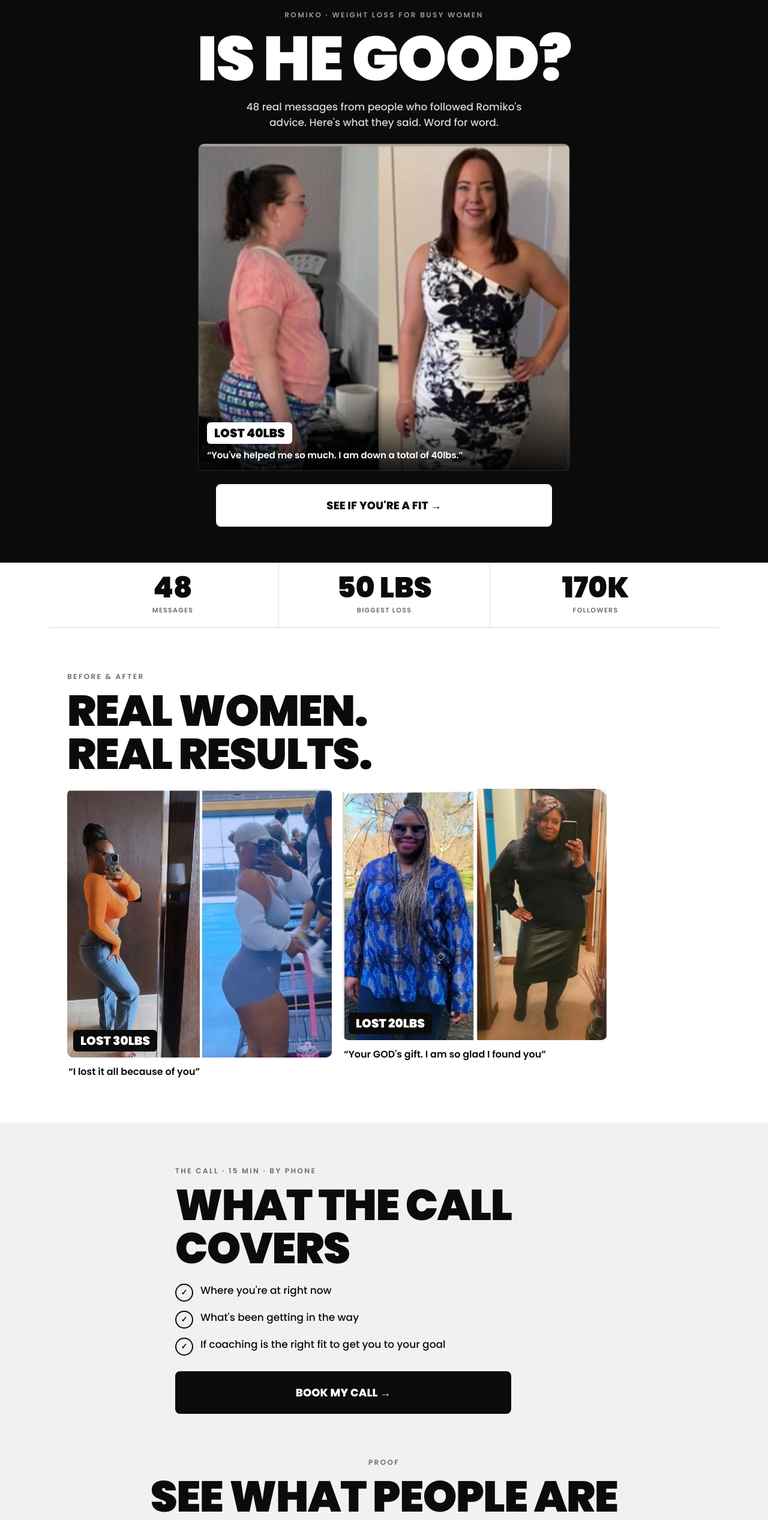
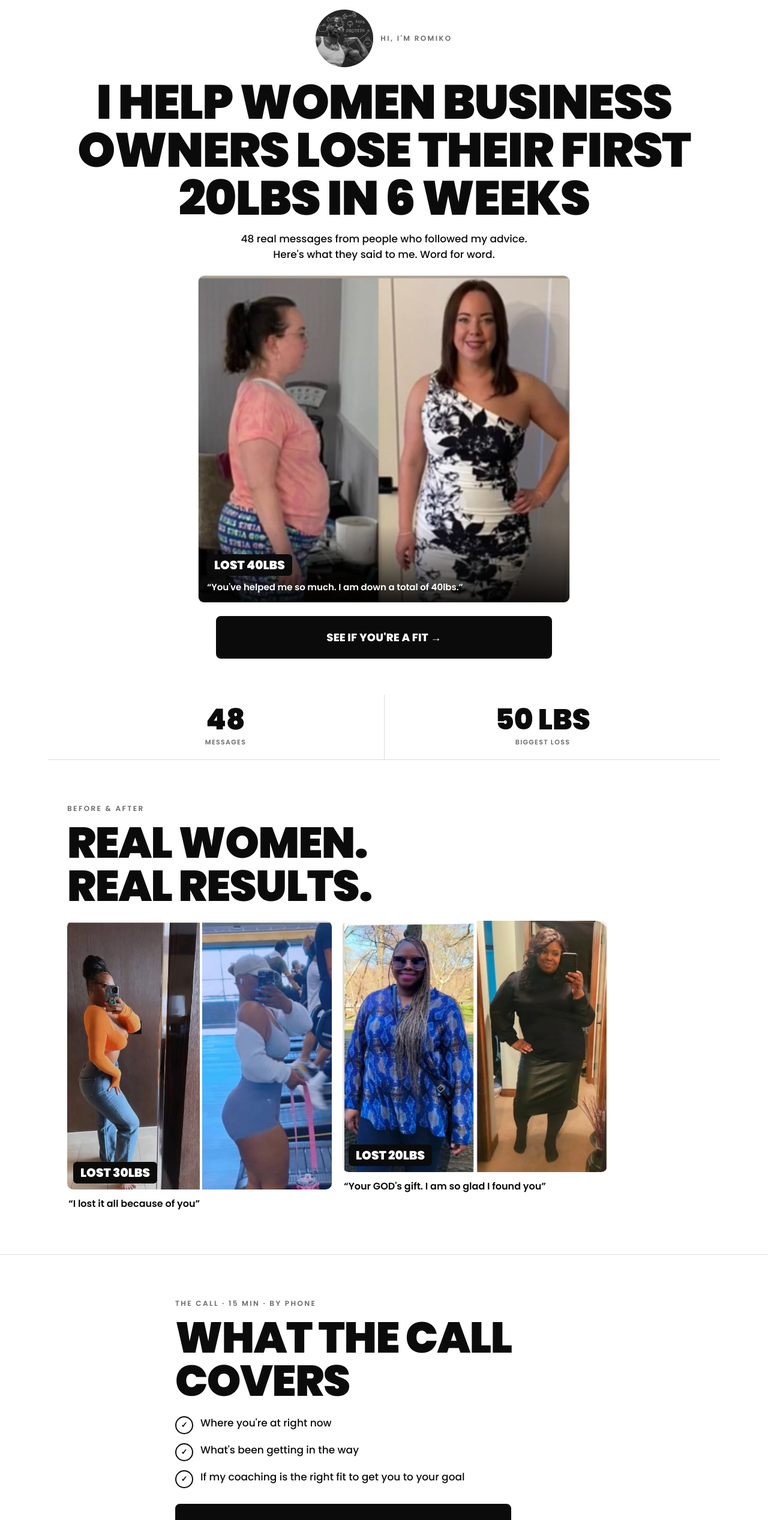
Before and after one commit to Gromikoo/coaching, a plain HTML site: page index.html in a window 1280 px wide. Shown: the part 40-2574 px from the top of the page at 60% size. Drawn offline with Linux system fonts and the light colour scheme; a script that the page names is missing.

Commit message:
White page, first person, new headline; story images match
Co-Authored-By: Claude Opus 5.5 <noreply@anthropic.com>

```diff
--- a/index.html
+++ b/index.html
@@ -3,12 +3,12 @@
 <head>
 <meta charset="utf-8">
 <meta name="viewport" content="width=device-width, initial-scale=1, viewport-fit=cover">
-<title>Is He Good? Real Results</title>
-<meta name="description" content="Real weight loss messages, word for word. Book a strategy call with Romiko.">
-<meta property="og:title" content="Is He Good? Read what they said.">
+<title>Romiko | Real Results, Word for Word</title>
+<meta name="description" content="Real weight loss messages from people who followed my advice, word for word. Book a call with me.">
+<meta property="og:title" content="I help women business owners lose their first 20lbs in 6 weeks.">
 <meta property="og:description" content="48 real messages and 3 before-and-afters. See if you're a fit.">
 <meta property="og:image" content="img/photo/lost-40.jpg">
-<meta name="theme-color" content="#0b0b0b">
+<meta name="theme-color" content="#ffffff">
 <link rel="preconnect" href="https://fonts.googleapis.com">
 <link rel="preconnect" href="https://fonts.gstatic.com" crossorigin>
 <link href="https://fonts.googleapis.com/css2?family=Poppins:wght@400;500;600;800;900&display=swap" rel="stylesheet">
@@ -20,14 +20,15 @@ body{font-family:"Poppins",system-ui,sans-serif;background:var(--white);color:va
 img{display:block;max-width:100%}
 .wrap{max-width:1120px;margin:0 auto;padding:0 var(--gutter)}
 section{padding:48px 0}
-.dark{background:var(--black);color:var(--white)}
-.grey{background:var(--grey)}
+.dark{background:var(--white);color:var(--black)}
+.grey{background:var(--white)}
+section+section{border-top:1px solid var(--line)}
 
 h1,h2{font-weight:900;text-transform:uppercase;letter-spacing:-.02em;line-height:1}
-h1{font-size:clamp(46px,13vw,104px)}
+h1{font-size:clamp(34px,9.6vw,80px)}
 h2{font-size:clamp(34px,8.6vw,72px);margin-bottom:22px}
 .eyebrow{font-size:12px;font-weight:600;letter-spacing:.2em;text-transform:uppercase;color:var(--muted);margin-bottom:12px}
-.dark .eyebrow{color:#9a9a9a}
+.dark .eyebrow{color:var(--muted)}
 .lead{font-size:17px;font-weight:500;max-width:46ch}
 .center{text-align:center}.center .lead{margin-left:auto;margin-right:auto}
 
@@ -35,22 +36,25 @@ h2{font-size:clamp(34px,8.6vw,72px);margin-bottom:22px}
   font-weight:800;font-size:18px;text-transform:uppercase;letter-spacing:.01em;text-decoration:none;cursor:pointer;
   padding:20px 22px;border-radius:8px;border:2px solid var(--black);background:var(--black);color:var(--white);transition:transform .12s}
 .btn:active{transform:scale(.98)}
-.dark .btn{background:var(--white);color:var(--black);border-color:var(--white)}
+.dark .btn{background:var(--black);color:var(--white);border-color:var(--black)}
 .btn.ghost{background:transparent;color:var(--black);font-family:inherit}
 
 /* hero */
 .hero{padding:30px 0 34px}
-.hero .lead{margin:16px auto 22px;color:#d6d6d6}
-.hero-media{position:relative;max-width:620px;margin:0 auto 22px;border-radius:10px;overflow:hidden;border:1px solid #2a2a2a}
+.me{display:flex;align-items:center;justify-content:center;gap:12px;margin-bottom:18px}
+.me img{width:72px;height:72px;border-radius:50%;object-fit:cover;flex:none}
+.me .eyebrow{margin:0;text-align:left;line-height:1.5}
+.hero .lead{margin:16px auto 22px}
+.hero-media{position:relative;max-width:620px;margin:0 auto 22px;border-radius:10px;overflow:hidden;border:1px solid var(--line)}
 .hero-media img{width:100%;max-height:68vh;object-fit:cover;object-position:top}
-.badge{display:inline-block;background:var(--white);color:var(--black);font-weight:900;font-size:20px;
+.badge{display:inline-block;background:var(--black);color:var(--white);font-weight:900;font-size:20px;
   text-transform:uppercase;padding:8px 12px;border-radius:6px;line-height:1}
 .hero-quote{position:absolute;left:0;right:0;bottom:0;padding:48px 14px 14px;background:linear-gradient(transparent,rgba(0,0,0,.88));
   color:#fff;font-weight:600;font-size:15px;text-align:left}
 .hero-quote .badge{margin-bottom:8px}
 
 /* stats */
-.stats{display:grid;grid-template-columns:repeat(3,1fr);border-bottom:1px solid var(--line)}
+.stats{display:grid;grid-template-columns:repeat(2,1fr);border-bottom:1px solid var(--line)}
 .stat{padding:18px 6px;text-align:center}
 .stat+.stat{border-left:1px solid var(--line)}
 .stat b{display:block;font-weight:900;font-size:clamp(26px,7.5vw,48px);line-height:1;text-transform:uppercase}
@@ -84,11 +88,11 @@ h2{font-size:clamp(34px,8.6vw,72px);margin-bottom:22px}
 .more{margin-top:18px}
 
 /* book */
-.cal{background:#fff;border-radius:12px;overflow:hidden;margin-top:20px}
+.cal{background:#fff;border-radius:12px;overflow:hidden;margin-top:20px;border:1px solid var(--line)}
 .calendly-inline-widget{min-width:280px;height:1000px}
-.fallback{text-align:center;font-size:14px;color:#9a9a9a;margin-top:14px}
-.fallback a{color:#fff;font-weight:700}
-footer{background:var(--black);color:#777;font-size:12px;text-align:center;padding:0 var(--gutter) 110px}
+.fallback{text-align:center;font-size:14px;color:var(--muted);margin-top:14px}
+.fallback a{color:var(--black);font-weight:700}
+footer{background:var(--white);color:var(--muted);border-top:1px solid var(--line);padding-top:24px!important;font-size:12px;text-align:center;padding:0 var(--gutter) 110px}
 
 /* screenshot viewer */
 dialog{border:0;padding:0;background:transparent;max-width:min(560px,92vw);margin:auto}
@@ -98,12 +102,13 @@ dialog button{display:block;margin:12px auto 0;background:#fff;border:0;border-r
 
 /* sticky (phone) */
 .sticky{position:fixed;left:0;right:0;bottom:0;z-index:20;padding:10px var(--gutter) calc(10px + env(safe-area-inset-bottom));
-  background:var(--black);transition:transform .25s}
-.sticky .btn{background:var(--white);color:var(--black);border-color:var(--white);padding:16px}
+  background:var(--white);border-top:1px solid var(--line);transition:transform .25s}
+.sticky .btn{padding:16px}
 .sticky.hide{transform:translateY(110%)}
 
 @media (min-width:760px){
   :root{--gutter:32px}
+  .me img{width:96px;height:96px}
   section{padding:72px 0}
   .hero{padding:56px 0 60px}
   .ba{grid-template-columns:repeat(2,1fr);gap:18px;max-width:900px}
@@ -119,9 +124,9 @@ dialog button{display:block;margin:12px auto 0;background:#fff;border:0;border-r
 
 <header class="dark hero center">
   <div class="wrap">
-    <p class="eyebrow">Romiko · Weight loss for busy women</p>
-    <h1>Is he good?</h1>
-    <p class="lead">48 real messages from people who followed Romiko's advice. Here's what they said. Word for word.</p>
+    <div class="me"><img src="img/romiko.jpg" alt="Romiko" width="72" height="72"><p class="eyebrow">Hi, I'm Romiko</p></div>
+    <h1>I help women business owners lose their first 20lbs in 6 weeks</h1>
+    <p class="lead">48 real messages from people who followed my advice. Here's what they said to me. Word for word.</p>
     <div class="hero-media">
       <img src="img/photo/lost-40.jpg" alt="Before and after photos. Lost 40lbs.">
       <div class="hero-quote"><span class="badge">Lost 40lbs</span><br>“You've helped me so much. I am down a total of 40lbs.”</div>
@@ -133,7 +138,6 @@ dialog button{display:block;margin:12px auto 0;background:#fff;border:0;border-r
 <div class="wrap stats">
   <div class="stat"><b>48</b><span>Messages</span></div>
   <div class="stat"><b>50 lbs</b><span>Biggest loss</span></div>
-  <div class="stat"><b>170K</b><span>Followers</span></div>
 </div>
 
 <section>
@@ -152,9 +156,9 @@ dialog button{display:block;margin:12px auto 0;background:#fff;border:0;border-r
       <ul class="checks">
         <li>Where you're at right now</li>
         <li>What's been getting in the way</li>
-        <li>If coaching is the right fit to get you to your goal</li>
+        <li>If my coaching is the right fit to get you to your goal</li>
       </ul>
-      <a class="btn" href="#book" style="margin:0">Book my call →</a>
+      <a class="btn" href="#book" style="margin:0">Book a call with me →</a>
     </div>
   </div>
 </section>
@@ -162,7 +166,7 @@ dialog button{display:block;margin:12px auto 0;background:#fff;border:0;border-r
 <section class="grey" style="padding-top:0">
   <div class="wrap">
     <p class="eyebrow center">Proof</p>
-    <h2 class="center">See what people are saying</h2>
+    <h2 class="center">What people tell me</h2>
     <div class="cards" id="cards"></div>
     <button class="btn ghost more" id="more" type="button">Show all 48 →</button>
   </div>
@@ -172,7 +176,7 @@ dialog button{display:block;margin:12px auto 0;background:#fff;border:0;border-r
   <div class="wrap center">
     <p class="eyebrow">Your turn</p>
     <h2>Pick a time</h2>
-    <p class="lead" style="color:#d6d6d6">15 minutes. By phone. You'll know if this is right for you.</p>
+    <p class="lead">15 minutes with me. By phone. You'll know if this is right for you.</p>
     <div class="cal">
       <div class="calendly-inline-widget" data-url="https://calendly.com/gromiko-mikooai/busy-woman-s-weight-loss-strategy-call?hide_gdpr_banner=1"></div>
     </div>
```
Also changed, not shown: template.html (+31 -27 lines), img/romiko.jpg (added), 1 other file.
